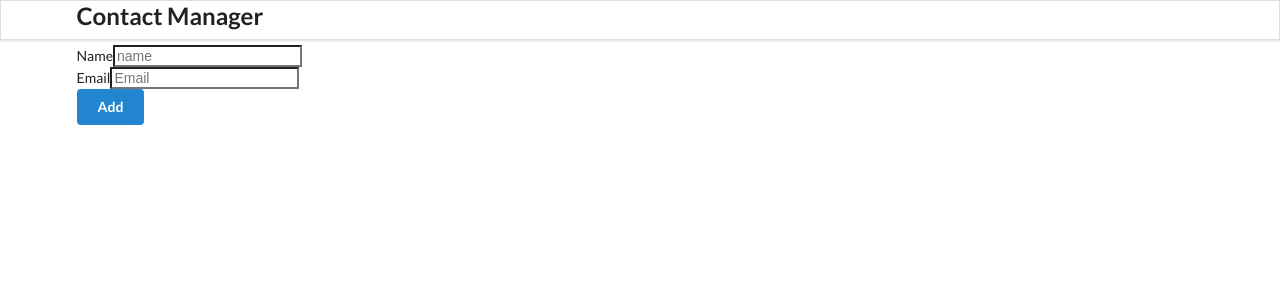
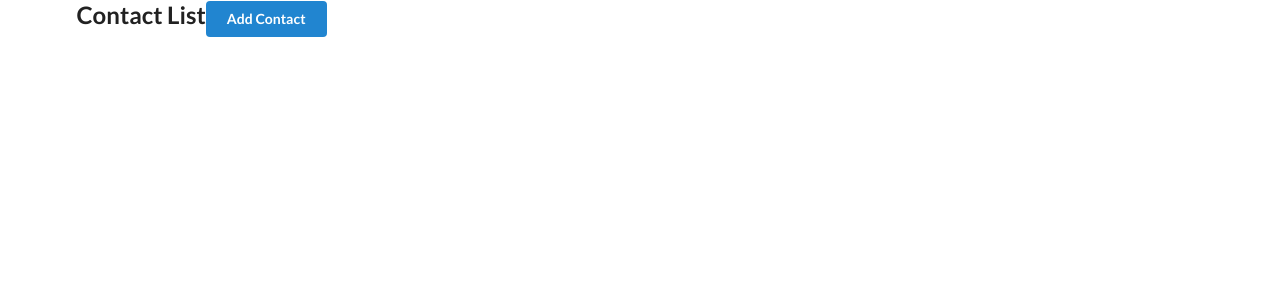
Before and after one commit to Shameer-U/contact-app, a React (Create React App) app: page / in a window 1280 px wide. Shown: the top 300 px of the page. Built offline with nearby package versions, Linux system fonts and the light colour scheme.

Commit message:
routing and  contactDetails

```diff
--- a/package.json
+++ b/package.json
@@ -8,6 +8,7 @@
     "@testing-library/user-event": "^13.5.0",
     "react": "^17.0.2",
     "react-dom": "^17.0.2",
+    "react-router-dom": "^6.2.2",
     "react-scripts": "5.0.0",
     "util": "^0.12.4",
     "uuidv4": "^6.2.12",
--- a/src/components/App.js
+++ b/src/components/App.js
@@ -1,9 +1,11 @@
 import React, { useState, useEffect } from "react";
+import { BrowserRouter as Router, Switch, Routes, Route } from "react-router-dom";
 import { uuid } from "uuidv4";
 import './App.css';
 import Header from "./Header";
 import AddContact from "./AddContact";
 import ContactList from "./ContactList";
+import ContactDetails from "./ContactDetails";
 
 function App() {
   // const contacts = [
@@ -45,9 +47,16 @@ function App() {
 
   return (
       <div className="ui container">
-        <Header />
-        <AddContact addContactHandler={addContactHandler} />
-        <ContactList contacts={contacts} getContactId={removeContactHandler} />
+        {/* <Header /> */}
+        <Router>
+            <Routes>
+              <Route path="/add" element={ <AddContact addContactHandler={addContactHandler} /> } />
+              <Route path="/" element={ <ContactList contacts={contacts} getContactId={removeContactHandler} />} />
+              <Route path="/contact/:id" element={ <ContactDetails />} />
+            </Routes>
+            {/* <AddContact addContactHandler={addContactHandler} />
+            <ContactList contacts={contacts} getContactId={removeContactHandler} /> */}
+        </Router>
       </div>
   );
 }
--- a/src/components/ContactCard.js
+++ b/src/components/ContactCard.js
@@ -1,4 +1,5 @@
 import React from "react";
+import { Link } from "react-router-dom";
 import user from '../images/user.png';
 
 const ContactCard = (props) => {
@@ -7,8 +8,10 @@ const ContactCard = (props) => {
         <div className="item">
             <img className="ui avatar image" src={user} alt="user" />
             <div className="content">
+                <Link to={ `/contact/${id}`} state = {{contact: props.contact}} >
                     <div className="header">{ name }</div>
                     <div>{ email }</div>
+                </Link>
             </div>
             <i className="trash alternate outline icon"
                style={{color:"red", marginTop:"7px"}}
--- /dev/null
+++ b/src/components/ContactDetails.js
@@ -0,0 +1,33 @@
+import React from "react";
+import { useParams, useLocation, Link } from "react-router-dom";
+import user from '../images/user.png';
+
+const ContactDetails = (props) => {
+    const { id } = useParams();
+    const { ...data } = useLocation();
+    const { state } = useLocation();
+    console.log(id, data, state);
+
+    const { name, email } = state.contact;
+
+    return (
+        <div className="main">
+            <div className="ui card centered">
+                <div className="ui card centered" >
+                    <img src={user} alt="user" />
+                </div>
+                <div className="content">
+                    <div className="header">{ name }</div>
+                    <div className="description">{ email }</div>
+                </div>
+                <div className="center-div">
+                    <Link to="/">
+                        <button className="ui button blue center">Back</button>
+                    </Link>
+                </div>
+            </div>
+        </div>
+    );
+}
+
+export default ContactDetails;
--- a/src/components/ContactList.js
+++ b/src/components/ContactList.js
@@ -1,8 +1,8 @@
 import React from "react";
+import { Link } from "react-router-dom";
 import ContactCard from "./ContactCard";
 
 const ContactList = (props) => {
-    console.log(props);
 
     const deleteContactHandler = (id) => {
         props.getContactId(id);
@@ -12,7 +12,16 @@ const ContactList = (props) => {
         return <ContactCard contact={contact} clickHandler={deleteContactHandler} key={ contact.id }></ContactCard>
     });
 
-    return <div className="ui celled list">{ renderContactList }</div>;
+    return (
+        <div className="main">
+            <h2>Contact List
+                <Link to="/add">
+                    <button className="ui button blue right">Add Contact</button>
+                </Link>
+            </h2>
+            <div className="ui celled list">{ renderContactList }</div>
+        </div>
+    );
 }
 
 export default ContactList;
```
Also changed, not shown: src/components/AddContact.js (+45 -0 lines), 1 other file (tests, documents, lock files or other folders).
